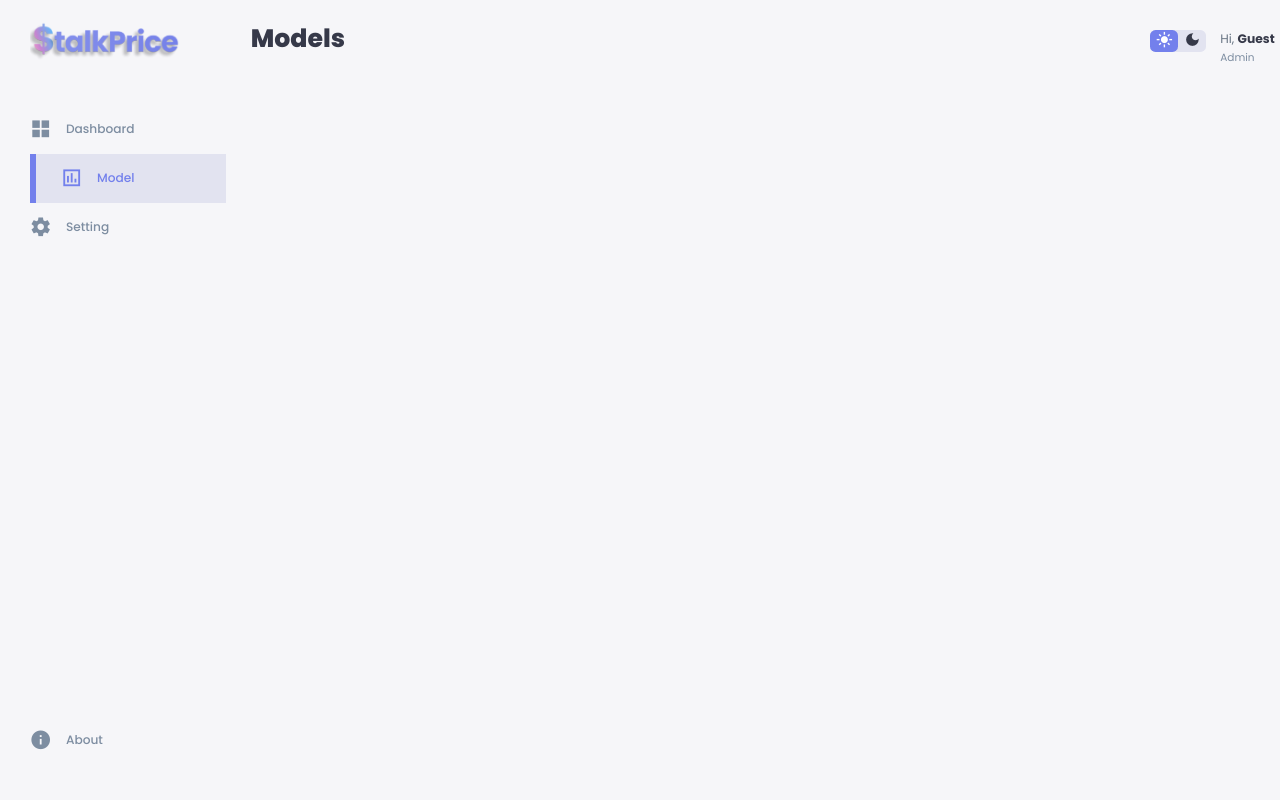
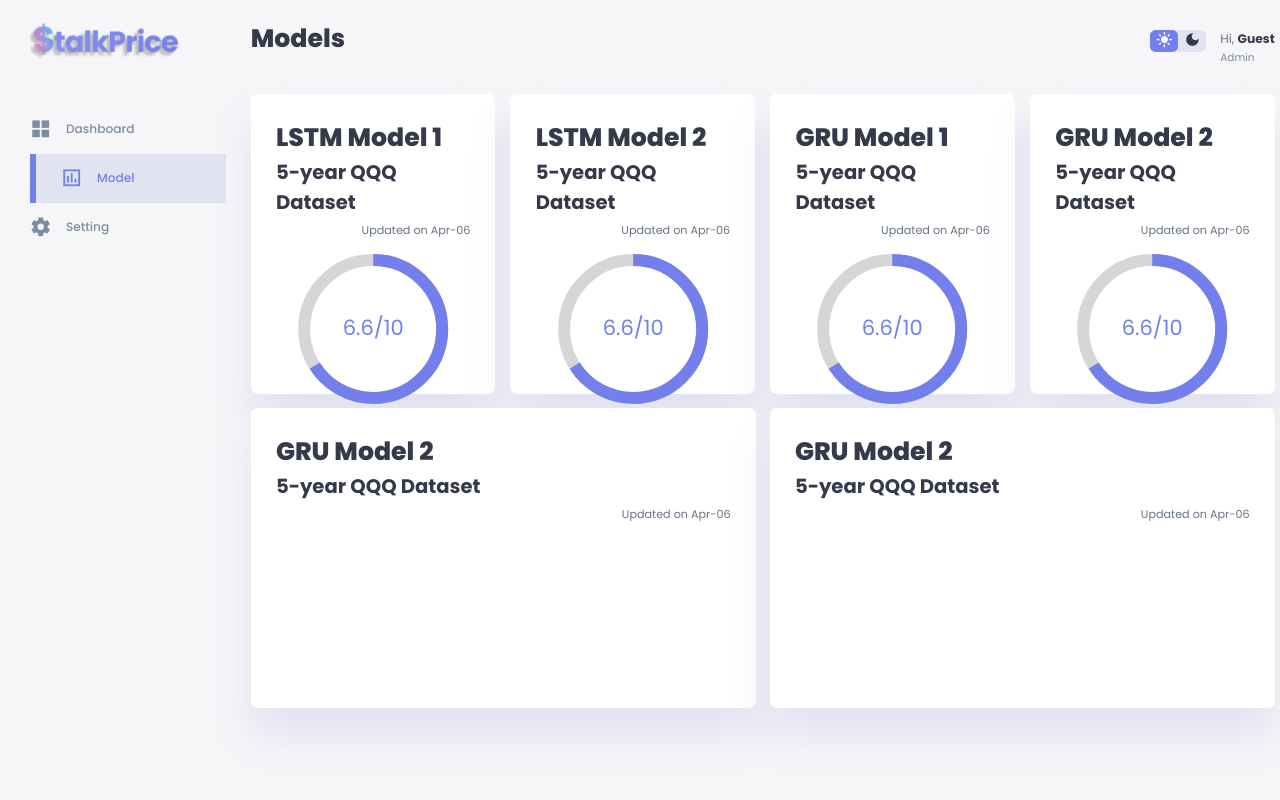
Before and after one commit to mhfong/fyp-frontend, a React (Create React App) app: page /model in a window 1280 px wide. Shown: the top 800 px of the page. Built offline with nearby package versions, Linux system fonts and the light colour scheme.

Commit message:
update Model.js

```diff
--- a/package.json
+++ b/package.json
@@ -16,6 +16,7 @@
     "moment": "^2.29.2",
     "react": "^17.0.2",
     "react-apexcharts": "^1.4.0",
+    "react-circular-progressbar": "^2.0.4",
     "react-dom": "^17.0.2",
     "react-native-file-selector": "^1.0.2",
     "react-native-fs": "^2.19.0",
--- a/src/assets/App.css
+++ b/src/assets/App.css
@@ -57,7 +57,6 @@ body {
   font-family: poppins, sans-serif;
   font-size: 0.88rem;
   background: var(--color-background);
-  overflow-x: hidden;
   color: var(--color-dark);
 }
 
@@ -170,7 +169,7 @@ aside .close {
 aside .sidebar {
   display: flex;
   flex-direction: column;
-  height: 86vh;
+  height: 950px;
   position: relative;
   top: 3rem;
 }
@@ -358,6 +357,57 @@ main .predict .day1 > h3 {
 
 main .predict > div:hover {
   box-shadow: none;
+}
+
+/* ================= Model Score ================ */
+
+main .score {
+  margin-top: 2rem;
+  display: flex;
+  gap: 15px;
+}
+
+main .score > div {
+  background: var(--color-white);
+  padding: var(--card-padding);
+  border-radius: var(--card-border-radius);
+  box-shadow: var(--box-shadow);
+  transition: all 300ms ease;
+  width: 300px;
+  height: 300px;
+}
+
+.model > h4 {
+  color: var(--color-dark-variant);
+  font-weight: normal;
+  text-align: right;
+  padding-top: 5px;
+  padding-bottom: 15px;
+}
+
+.bar > * {
+  position:relative;
+  height: 150px;
+  display: flex;
+}
+
+/* ================= Model Graphs ================ */
+
+main .graphs {
+  display: flex;
+  gap: 1rem;
+}
+
+main .graphs > div {
+  background: var(--color-white);
+  padding: var(--card-padding);
+  border-radius: var(--card-border-radius);
+  margin-top: 1rem;
+  box-shadow: var(--box-shadow);
+  margin-bottom: 20px;
+  transition: all 300ms ease;
+  width: 600px;
+  height: 300px;
 }
 
 /* ================= RIGHT ================ */
--- a/src/components/forecast.js
+++ b/src/components/forecast.js
@@ -8,8 +8,8 @@ import moment from 'moment';
 library.add(faAngleDown);
 
 const datasets = [
-    { value: 'qqq_', label: 'All-time QQQ' },
-    { value: 'top10_', label: 'Top 10 Holdings' }
+    { value: 'qqq_', label: '5-years QQQ' },
+    { value: 'top10_', label: '5-years Top 10' }
 ]
 
 const models = [
@@ -43,6 +43,7 @@ function Forecast() {
     async function getUrl(file) {
         const url = "https://stockpricestorage.s3.ap-east-1.amazonaws.com/log/"+file+".json";
         const response = await fetch(url);
+        console.log(url);
         return response.json();
     }
 
@@ -98,13 +99,13 @@ function Forecast() {
             while(x < len){
                 arrHigh[x] = arrHigh[x].toFixed(2);
                 arrLow[x] = arrLow[x].toFixed(2);
-                x++
+                x++;
             }
             setHighPrice(arrHigh);
+            console.log(arrHigh);
             setLowPrice(arrLow);
-        } catch (error) {
-            console.log(error);
-        }
+            console.log(arrLow);
+        } catch (error) {}
     }
 
     useEffect(() => {
--- a/src/pages/Model.js
+++ b/src/pages/Model.js
@@ -1,21 +1,140 @@
 import React, { Component } from 'react';
 import Sidebar from '../components/sidebar';
 import Profile from '../components/profile';
+import { CircularProgressbar, buildStyles } from 'react-circular-progressbar';
+import 'react-circular-progressbar/dist/styles.css';
+import moment from 'moment';
 
-class Model extends Component {
-    state = {  }
-    render() {
+const percentage = 66;
+
+function Model()  {
+    const today = moment(new Date()).format("MMM-DD");
+
         return (
             <div className="container">
                 <Sidebar/>
                 <main>
                     <h1>Models</h1>
                     <Profile />
+                    <div className="score">
+                        <div className="model">
+                            <h1>
+                                LSTM Model 1
+                            </h1>
+                            <h2>
+                                5-year QQQ Dataset
+                            </h2>
+                            <h4>Updated on {today}</h4>
+                            <div className='bar'>
+                                    <CircularProgressbar
+                                    text={`${percentage/10}/10`}
+                                    value={percentage}
+                                    styles={buildStyles({
+                                        strokeLinecap: 'butt',
+                                        textSize: '14px',
+                                        pathTransitionDuration: 0.5,
+                                        pathColor: '#7380ec',
+                                        textColor: '#7380ec',
+                                        trailColor: '#d6d6d6',
+                                      })}
+                                    />
+                            </div>
+                        </div>
+                        <div className="model">
+                            <h1>
+                                LSTM Model 2
+                            </h1>
+                            <h2>
+                                5-year QQQ Dataset
+                            </h2>
+                            <h4>Updated on {today}</h4>
+                            <div className='bar'>
+                                    <CircularProgressbar
+                                    text={`${percentage/10}/10`}
+                                    value={percentage}
+                                    styles={buildStyles({
+                                        strokeLinecap: 'butt',
+                                        textSize: '14px',
+                                        pathTransitionDuration: 0.5,
+                                        pathColor: '#7380ec',
+                                        textColor: '#7380ec',
+                                        trailColor: '#d6d6d6',
+                                      })}
+                                    />
+                            </div>
+                        </div>
+                        <div className="model">
+                            <h1>
+                                GRU Model 1
+                            </h1>
+                            <h2>
+                                5-year QQQ Dataset
+                            </h2>
+                            <h4>Updated on {today}</h4>
+                            <div className='bar'>
+                                    <CircularProgressbar
+                                    text={`${percentage/10}/10`}
+                                    value={percentage}
+                                    styles={buildStyles({
+                                        strokeLinecap: 'butt',
+                                        textSize: '14px',
+                                        pathTransitionDuration: 0.5,
+                                        pathColor: '#7380ec',
+                                        textColor: '#7380ec',
+                                        trailColor: '#d6d6d6',
+                                      })}
+                                    />
+                            </div>
+                        </div>
+                        <div className="model">
+                            <h1>
+                                GRU Model 2
+                            </h1>
+                            <h2>
+                                5-year QQQ Dataset
+                            </h2>
+                            <h4>Updated on {today}</h4>
+                            <div className='bar'>
+                                    <CircularProgressbar
+                                    text={`${percentage/10}/10`}
+                                    value={percentage}
+                                    styles={buildStyles({
+                                        strokeLinecap: 'butt',
+                                        textSize: '14px',
+                                        pathTransitionDuration: 0.5,
+                                        pathColor: '#7380ec',
+                                        textColor: '#7380ec',
+                                        trailColor: '#d6d6d6',
+                                      })}
+                                    />
+                            </div>
+                        </div>
+                    </div>
+                    <div className='graphs'>
+                        <div className="model">
+                                <h1>
+                                    GRU Model 2
+                                </h1>
+                                <h2>
+                                    5-year QQQ Dataset
+                                </h2>
+                                <h4>Updated on {today}</h4>
 
+                            </div>
+                            <div className="model">
+                                <h1>
+                                    GRU Model 2
+                                </h1>
+                                <h2>
+                                    5-year QQQ Dataset
+                                </h2>
+                                <h4>Updated on {today}</h4>
+
+                            </div>
+                    </div>
                 </main>
             </div>
         );
-    }
 }
 
 export default Model;
```
Also changed, not shown: 1 other file (tests, documents, lock files or other folders).
